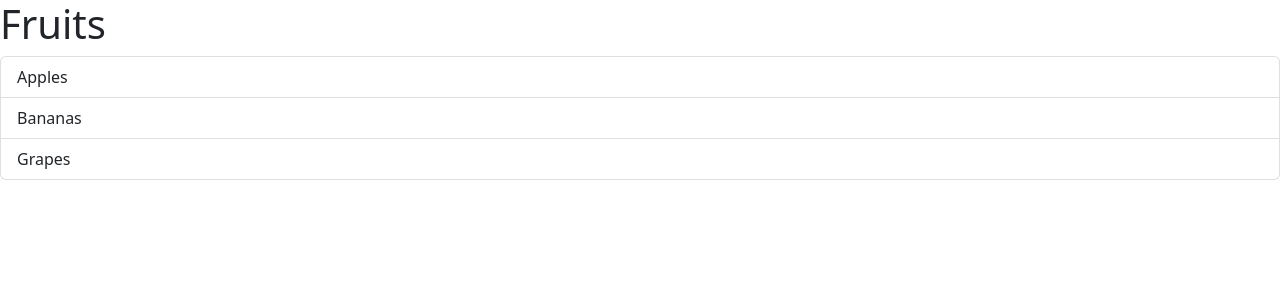
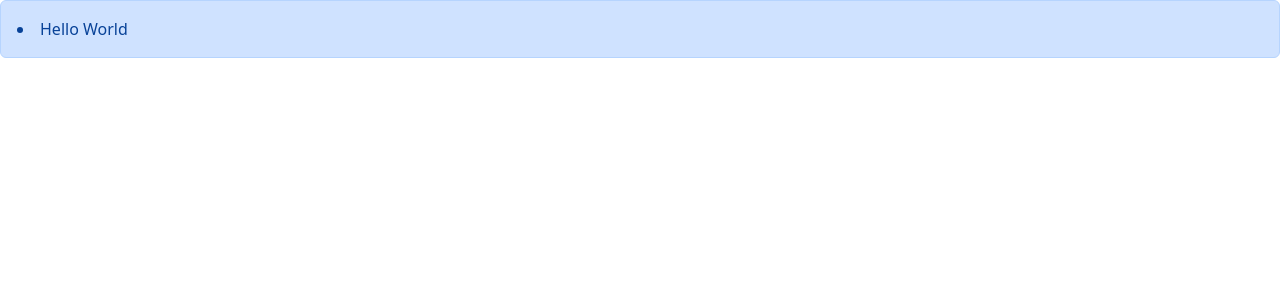
Before and after one commit to nikita-sarkar/react-app, a React (Vite) app: page / in a window 1280 px wide. Shown: the top 300 px of the page. Built offline with nearby package versions, Linux system fonts and the light colour scheme.

Commit message:
Passing children

```diff
--- a/src/App.tsx
+++ b/src/App.tsx
@@ -1,16 +1,8 @@
-import ListGroup from "./components/ListGroup";
+import Alert from "./components/Alert";
 
 function App(){
-  let items = [
-    'Apples',
-    'Bananas',
-    'Grapes'
-  ];
-
-  const handleSelectItem = (item: string) => {console.log(item);}
-
   return <div>
-    <ListGroup items = {items} heading= "Fruits" onSelectItem={handleSelectItem}/>
+    <Alert><li>Hello World</li></Alert>
     </div>
 }
 
--- /dev/null
+++ b/src/components/Alert.tsx
@@ -0,0 +1,15 @@
+import { ReactNode } from "react";
+
+interface Props{
+    children: ReactNode;
+}
+
+const Alert = ({children}: Props) =>{
+    return(
+        <div className="alert alert-primary">
+            {children}
+        </div>
+    )
+}
+
+export default Alert;
```
